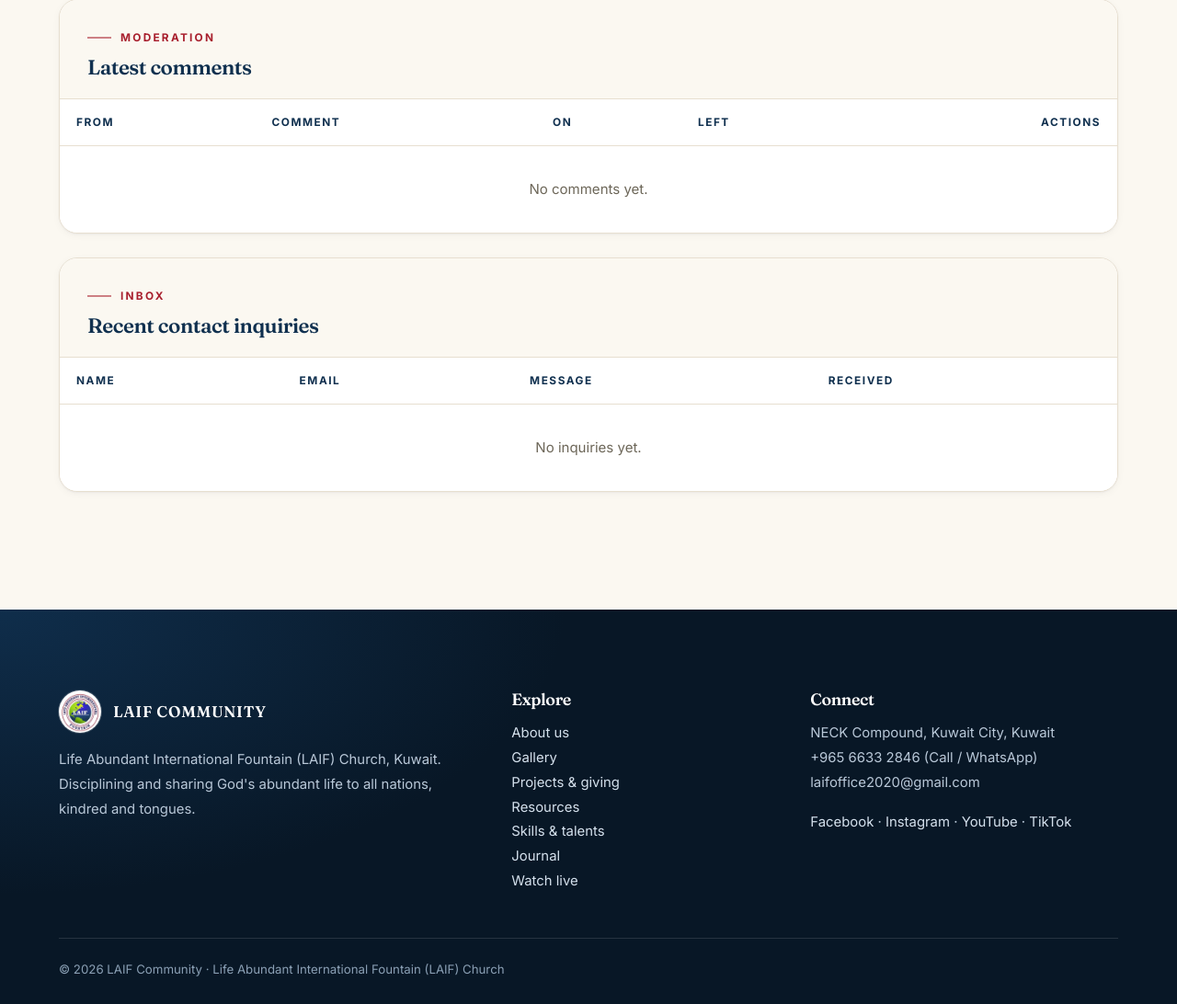
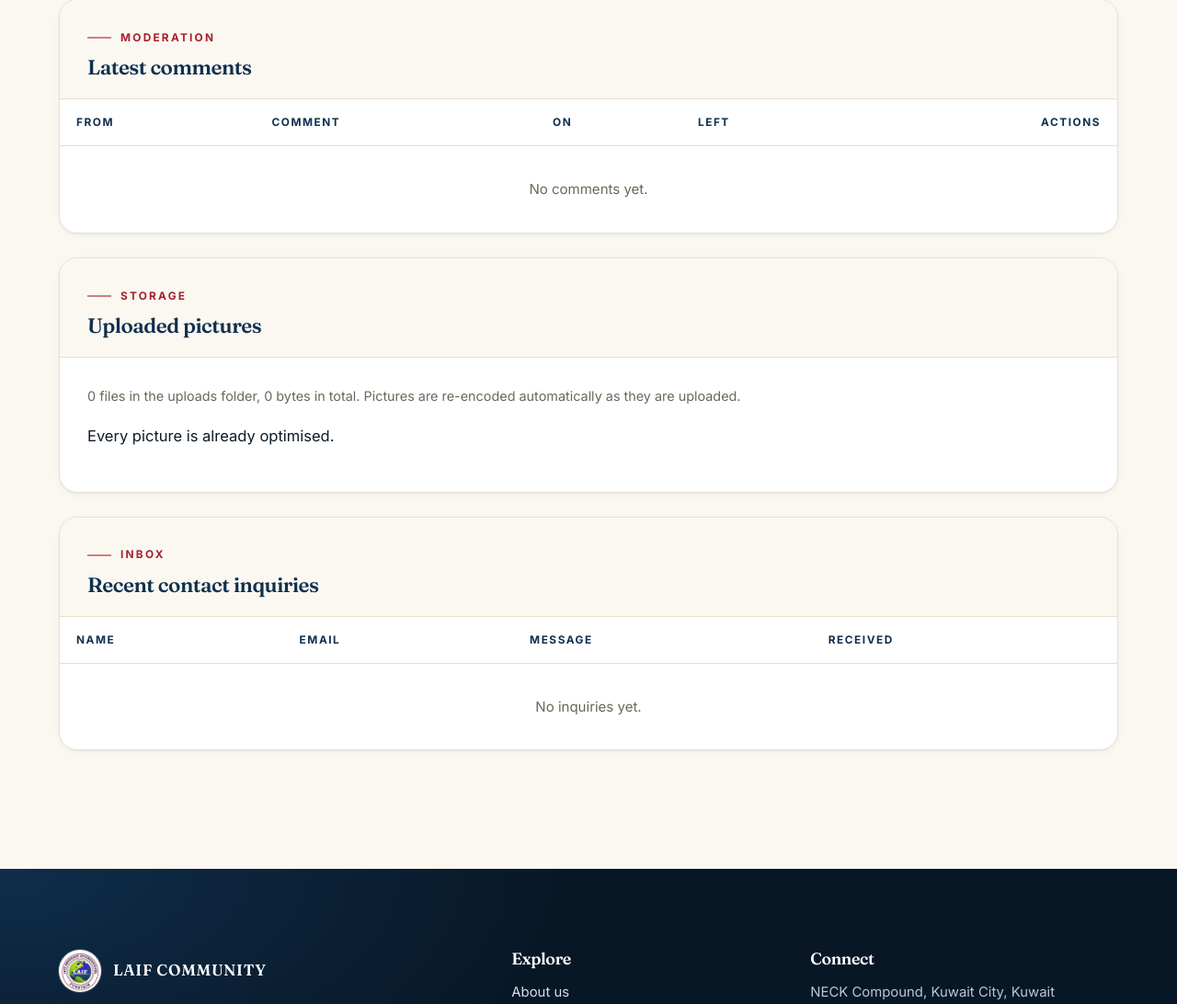
Before and after one commit to Emeka-Joseph/laif, a Flask app: page /admin/dashboard in a window 1280 px wide. Shown: the part 1974-3066 px from the top of the page at 92% size. Run offline with Flask 3, Linux system fonts and the light colour scheme; the visitor is signed in with stand-in values (Sample User, id 1); some libraries are stand-ins or nearby versions.

Commit message:
Limit work to five, trim the talent overview, optimise pictures on upload
Previous work is capped at five entries per member rather than twenty. The
dashboard states the count against the limit and hides the add form once it
is reached, and the route refuses a sixth regardless.

The talent directory shows the first forty words of a bio, since the card is
a summary of a profile the reader can click through to in full. A new
first_words Jinja filter truncates on words rather than characters so a card
never ends mid-word; the member's own page still shows everything.

Uploaded pictures are now re-encoded as they arrive, through save_media(), so
it covers gallery photographs, project covers, member portfolios and profile
pictures alike: resized to a 2400px long edge, JPEG at quality 82
progressive, PNG to a 256-colour palette that keeps transparency. A 9MB
camera photograph lands at about 450KB. The ceiling going in rises from 8MB
to 25MB to suit, since the file is only large on the way in.

Three things that would each have quietly broken it:

- A camera JPEG is usually an MPO, carrying an embedded preview alongside the
  photograph, so Pillow reports it as multi-frame. Guarding on frame count
  alone skipped every real camera photo — exactly the files worth
  re-encoding. Only GIF, WebP and APNG now count as animated, and an animated
  GIF is still left whole.
- EXIF rotation is applied to the pixels before the metadata goes, or every
  portrait shot would end up on its side.
- A re-encoded file that comes out larger is discarded and the original kept.

Pillow is the one new dependency and has a ready-built wheel for Python 3.9.
If it is missing, uploads still succeed and are stored full size; the
dashboard's new "Uploaded pictures" panel says so, and offers a one-pass
sweep over pictures that were uploaded before this existed.

Verified by 42 checks, including the MPO and animated-GIF cases, a corrupt
file, and that a small picture is never made bigger.

Co-Authored-By: Claude Opus 5 <noreply@anthropic.com>
Claude-Session: https://claude.ai/code/session_01Y1SUBHpZQZu4YFjHoLvYze

```diff
--- a/laif_app/__init__.py
+++ b/laif_app/__init__.py
@@ -2,7 +2,7 @@ from datetime import datetime
 
 from flask import Flask, flash, redirect, request, url_for
 
-from config import Config
+from config import MAX_IMAGE_BYTES, MAX_IMAGE_SOURCE_BYTES, Config
 from laif_app.extensions import db
 
 
@@ -20,9 +20,34 @@ def create_app(config_class=Config):
 
     from laif_app.helpers import current_user
 
+    @app.template_filter("first_words")
+    def first_words(text, count, suffix="…"):
+        """The opening `count` words of a passage, with an ellipsis if cut.
+
+        Used where a card is a summary of something the reader can click
+        through to in full. Truncating on words rather than characters means
+        a card never ends mid-word.
+        """
+        words = (text or "").split()
+        if len(words) <= count:
+            return text
+        return " ".join(words[:count]) + suffix
+
     @app.context_processor
     def inject_globals():
-        return {"current_user": current_user(), "year": datetime.utcnow().year}
+        # Every upload form quotes the size limit, and the limit depends on
+        # whether pictures can be re-encoded on arrival, so both are worked
+        # out once here rather than passed through each view.
+        from laif_app.helpers import optimization_active
+
+        optimizing = optimization_active()
+        ceiling = MAX_IMAGE_SOURCE_BYTES if optimizing else MAX_IMAGE_BYTES
+        return {
+            "current_user": current_user(),
+            "year": datetime.utcnow().year,
+            "optimizing": optimizing,
+            "max_upload_mb": ceiling // (1024 * 1024),
+        }
 
     @app.errorhandler(413)
     def upload_too_large(error):
--- a/laif_app/admin/routes.py
+++ b/laif_app/admin/routes.py
@@ -20,6 +20,10 @@ from laif_app.helpers import (
     allowed_resource_file,
     current_user,
     delete_upload,
+    human_size,
+    media_kind,
+    optimization_active,
+    optimize_upload,
     save_media,
 )
 from laif_app.models import (
@@ -69,6 +73,7 @@ def dashboard():
         projects=Project.query.order_by(Project.created_at.desc()).all(),
         albums=GalleryAlbum.query.order_by(GalleryAlbum.created_at.desc()).all(),
         comments=Comment.query.order_by(Comment.created_at.desc()).limit(12).all(),
+        uploads=uploads_report(),
         stats={
             "members": User.query.filter_by(role="member").count(),
             "posts": Post.query.count(),
@@ -642,3 +647,80 @@ def reactivate_member(user_id):
     db.session.commit()
     flash(f"{member.name} can sign in again.", "success")
     return redirect(url_for("admin.member_detail", user_id=member.id))
+
+
+# ---------------------------------------------------------------------------
+# Uploads already on disk
+# ---------------------------------------------------------------------------
+#
+# Everything uploaded from now on is re-encoded as it arrives. Anything that
+# landed before that is still full size, so this does the same job to the
+# backlog in one pass.
+
+# A run is capped so a folder with thousands of pictures cannot hold the
+# request open until the server gives up on it; the flash message says how
+# many are left and the button can simply be pressed again.
+OPTIMIZE_BATCH = 150
+
+
+def _upload_files():
+    if not os.path.isdir(UPLOAD_DIR):
+        return []
+    return sorted(
+        name for name in os.listdir(UPLOAD_DIR)
+        if os.path.isfile(os.path.join(UPLOAD_DIR, name)) and not name.startswith(".")
+    )
+
+
+def uploads_report():
+    """What is sitting in static/uploads, for the maintenance panel."""
+    images = heavy = 0
+    total = heavy_bytes = 0
+    for name in _upload_files():
+        size = os.path.getsize(os.path.join(UPLOAD_DIR, name))
+        total += size
+        if media_kind(name) == "image":
+            images += 1
+            # Anything past a megabyte is almost certainly untouched: a
+            # re-encoded 2400px photograph lands well under that.
+            if size > 1024 * 1024:
+                heavy += 1
+                heavy_bytes += size
+    return {
+        "files": len(_upload_files()),
+        "images": images,
+        "total": total,
+        "total_h": human_size(total),
+        "heavy": heavy,
+        "heavy_h": human_size(heavy_bytes),
+        "available": optimization_active(),
+    }
+
+
+@admin_bp.post("/uploads/optimize")
+@admin_required
+def optimize_uploads():
+    """Re-encode pictures that were uploaded before this was automatic."""
+    if not optimization_active():
+        flash(
+            "Picture optimising is unavailable: Pillow is not installed on this "
+            "server, or LAIF_OPTIMIZE_UPLOADS is switched off.", "error",
+        )
+        return redirect(url_for("admin.dashboard"))
+
+    names = [n for n in _upload_files() if media_kind(n) == "image"]
+    saved = changed = 0
+    for name in names[:OPTIMIZE_BATCH]:
+        cut, _error = optimize_upload(name)
+        if cut:
+            saved += cut
+            changed += 1
+
+    if changed:
+        flash(f"Optimised {changed} picture{'s' if changed != 1 else ''}, "
+              f"saving {human_size(saved)}.", "success")
+    else:
+        flash("Nothing to do — every picture is already optimised.", "info")
+    if len(names) > OPTIMIZE_BATCH:
+        flash(f"{len(names) - OPTIMIZE_BATCH} more to go; press the button again.", "info")
+    return redirect(url_for("admin.dashboard"))
--- a/laif_app/admin/templates/admin/dashboard.html
+++ b/laif_app/admin/templates/admin/dashboard.html
@@ -247,6 +247,42 @@
       </div>
     </div>
 
+    <!-- ---------- Uploads ---------- -->
+    <div class="panel">
+      <div class="panel-head">
+        <div>
+          <div class="eyebrow">Storage</div>
+          <h2>Uploaded pictures</h2>
+        </div>
+      </div>
+      <div class="panel-body">
+        <p class="dash-hint">
+          {{ uploads.files }} file{{ '' if uploads.files == 1 else 's' }} in the uploads folder,
+          {{ uploads.total_h }} in total.
+          {% if uploads.available %}
+            Pictures are re-encoded automatically as they are uploaded.
+          {% else %}
+            <strong>Automatic optimising is off</strong> — Pillow is not installed on this server,
+            or LAIF_OPTIMIZE_UPLOADS is set to 0. Pictures are stored exactly as they arrive.
+          {% endif %}
+        </p>
+
+        {% if uploads.available and uploads.heavy %}
+          <p class="dash-hint">
+            {{ uploads.heavy }} picture{{ '' if uploads.heavy == 1 else 's' }} ({{ uploads.heavy_h }})
+            {{ 'was' if uploads.heavy == 1 else 'were' }} uploaded before this was automatic and
+            {{ 'is' if uploads.heavy == 1 else 'are' }} still full size.
+          </p>
+          <form method="post" action="{{ url_for('admin.optimize_uploads') }}"
+                onsubmit="return confirm('Optimise the pictures already uploaded? They are replaced with smaller versions and cannot be restored to full size.')">
+            <button class="btn" type="submit">Optimise {{ uploads.heavy }} existing picture{{ '' if uploads.heavy == 1 else 's' }}</button>
+          </form>
+        {% elif uploads.available %}
+          <p class="empty">Every picture is already optimised.</p>
+        {% endif %}
+      </div>
+    </div>
+
     <!-- ---------- Inquiries ---------- -->
     <div class="panel">
       <div class="panel-head">
--- a/laif_app/user/routes.py
+++ b/laif_app/user/routes.py
@@ -15,6 +15,7 @@ from config import (
     OTP_RESEND_SECONDS,
     RESET_TTL_MINUTES,
     RESOURCE_CATEGORIES,
+    TALENT_BIO_WORDS,
     UPLOAD_DIR,
 )
 from laif_app import otp
@@ -127,7 +128,7 @@ def skills():
         .order_by(User.name)
         .all()
     )
-    return render_template("user/skills.html", members=members)
+    return render_template("user/skills.html", members=members, bio_words=TALENT_BIO_WORDS)
 
 
 @user_bp.route("/members/<int:user_id>")
--- a/laif_app/user/templates/user/dashboard.html
+++ b/laif_app/user/templates/user/dashboard.html
@@ -43,7 +43,7 @@
           <div class="avatar-controls">
             <label for="photo">Profile picture</label>
             <input id="photo" name="photo" type="file" accept="image/*" data-preview="avatar-image">
-            <p class="dash-hint">JPG, PNG, WebP or GIF, up to 8MB.</p>
+            <p class="dash-hint">JPG, PNG, WebP or GIF, up to {{ max_upload_mb }}MB{% if optimizing %} — it is resized for the web automatically{% endif %}.</p>
             {% if user.photo %}
               <label class="check"><input type="checkbox" name="remove_photo" value="1"> Remove my current picture</label>
             {% endif %}
@@ -127,7 +127,7 @@
             <label>Short summary<input name="summary" maxlength="400" placeholder="One line shown on the tile."></label>
             <label>Full details<textarea name="description" style="min-height:110px" placeholder="What the job involved, what you delivered, anything a future client should know."></textarea></label>
             <label>Pictures or short clips<input name="media" type="file" accept="image/*,video/*" multiple></label>
-            <p class="dash-hint">Choose as many as you like now — you can add more afterwards. Images up to 8MB, videos up to 60MB.</p>
+            <p class="dash-hint">Choose as many as you like now — you can add more afterwards. Images up to {{ max_upload_mb }}MB, videos up to 60MB.</p>
 
             <fieldset class="link-fields" data-repeat="{{ max_links }}">
               <legend>Websites &amp; social media</legend>
--- a/laif_app/user/templates/user/skills.html
+++ b/laif_app/user/templates/user/skills.html
@@ -33,7 +33,8 @@
           </div>
           <div class="eyebrow">{{ member.skills or "Member" }}</div>
           <h3>{{ member.name }}</h3>
-          <p>{{ member.bio or "A valued member of the LAIF family." }}</p>
+          {# A summary only — the whole bio is on the member's own page. #}
+          <p>{{ (member.bio or "A valued member of the LAIF family.")|first_words(bio_words) }}</p>
           <span class="member-meta">
             {% if member.portfolio %}{{ member.portfolio|length }} item(s) of work{% else %}View profile{% endif %}
           </span>
--- a/laif_app/user/templates/user/work_edit.html
+++ b/laif_app/user/templates/user/work_edit.html
@@ -84,7 +84,7 @@
           <summary class="btn add-new">+ Add new image</summary>
           <form method="post" action="{{ url_for('user.add_work_media', work_id=work.id) }}" enctype="multipart/form-data">
             <label>Choose photos or short clips<input name="media" type="file" accept="image/*,video/*" multiple required></label>
-            <p class="dash-hint">Pick several at once if you like. Images up to 8MB, videos up to 60MB (MP4, WebM or MOV).</p>
+            <p class="dash-hint">Pick several at once if you like. Images up to {{ max_upload_mb }}MB, videos up to 60MB (MP4, WebM or MOV).</p>
             <button class="btn" type="submit">Upload</button>
           </form>
         </details>
--- a/requirements.txt
+++ b/requirements.txt
@@ -9,3 +9,8 @@
 Flask==3.0.3
 Flask-SQLAlchemy==3.1.1
 PyMySQL==1.1.1
+
+# Re-encodes uploaded photographs for the web as they arrive. Ships as a
+# ready-built wheel for Python 3.9, so nothing is compiled on the server.
+# If the install fails, uploads still work — they are just stored full size.
+Pillow==11.3.0
```
Also changed, not shown: DEPLOY.md (+12 -2 lines), config.py (+26 -2 lines), laif_app/admin/templates/admin/album_form.html (+6 -1 lines), laif_app/helpers.py (+137 -2 lines), README.md.
